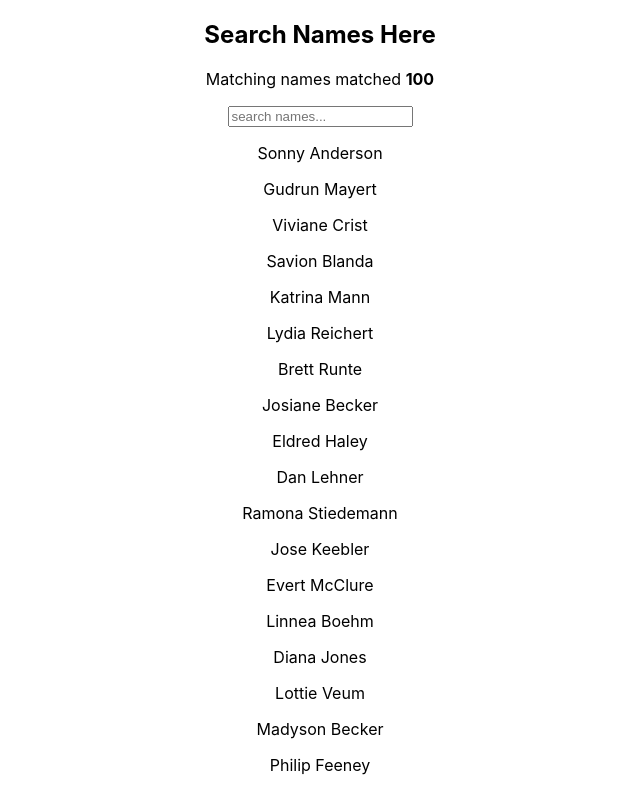
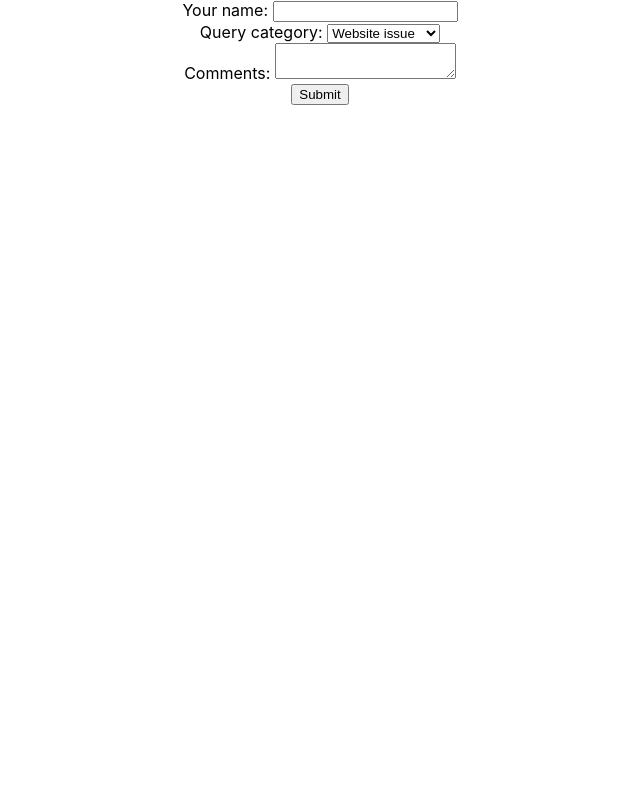
Before and after one commit to 2ndborn/react-lesson, a React (Create React App) app in the folder my-app/: page / in a window 1280 px wide. Shown: the top 792 px of the page, without its empty margins (320-960 px from the left). Built offline with nearby package versions, Linux system fonts and the light colour scheme.

Commit message:
Simplfied the control form but with Hooks

```diff
--- a/my-app/src/App.js
+++ b/my-app/src/App.js
@@ -1,5 +1,6 @@
 import './App.css';
 import ControlledForm from './components/ControlledForm';
+import ControlledFormHook from './components/ControlledFormHook';
 import LifeCycleCDU from './components/LifeCycleCDU';
 import LifeCyclesCWU from './components/LifeCyclesCWU';
 import SearchBar from './components/SearchBar';
@@ -8,7 +9,7 @@ import SearchBar from './components/SearchBar';
 function App() {
   return (
     <div className="App">
-      <SearchBar />
+      <ControlledFormHook />
     </div>
   );
 }
--- /dev/null
+++ b/my-app/src/components/ControlledFormHook.js
@@ -0,0 +1,53 @@
+import React, {useState} from 'react'
+
+function ControlledFormHook() {
+
+    const [name, setName] = useState(' ');
+    const [category, setCategory] = useState('Website');
+    const [comments, setComments] = useState(' ');
+
+    const handleSubmit = (e) => {
+        e.preventDefault();
+        console.log(name, category, comments)
+    }
+
+  return (
+    <div>
+        <form onSubmit={handleSubmit}>
+            <div>
+                <label htmlFor='name'>Your name: </label>
+                <input
+                    onChange={(e) => setName(e.target.value)}
+                    value={name}
+                    name='name' id='name'
+                    type='text'
+                />
+            </div>
+            <div>
+                <label htmlFor='category'>Query category: </label>
+                <select
+                onChange={(e) => setCategory(e.target.value)}
+                value={category}
+                name='category'
+                id='category'
+                >
+                    <option value="website">Website issue</option>
+                    <option value="order">Order issue</option>
+                    <option value="general">General inquiry</option>
+                </select>
+            </div>
+            <div>
+                <label htmlFor='comments'>Comments: </label>
+                <textarea
+                    onChange={(e) => setComments(e.target.value)}
+                    value={comments}
+                    name='comments' id='comments'
+                />
+            </div>
+            <input type='submit' />
+        </form>
+    </div>
+)
+}
+
+export default ControlledFormHook
```
